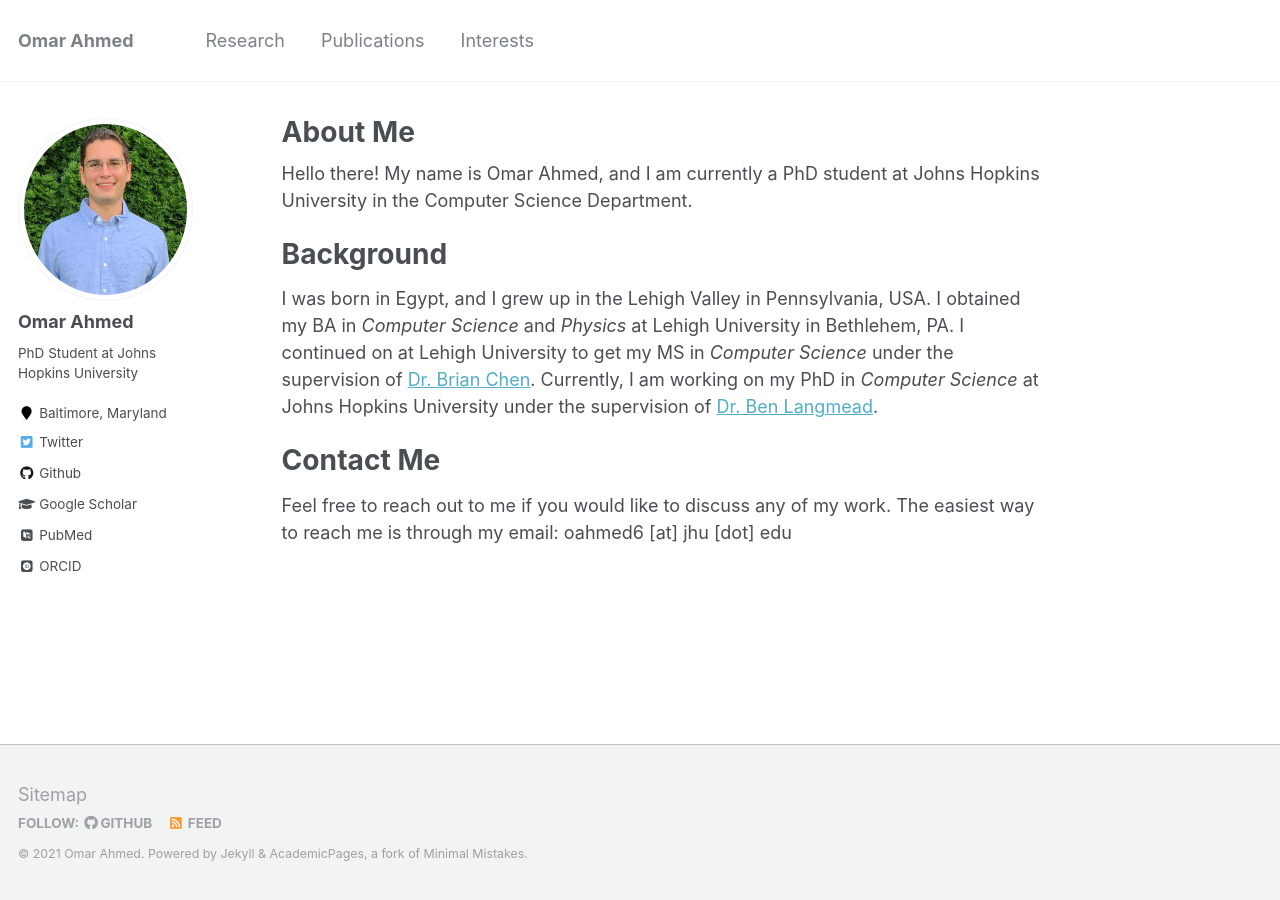
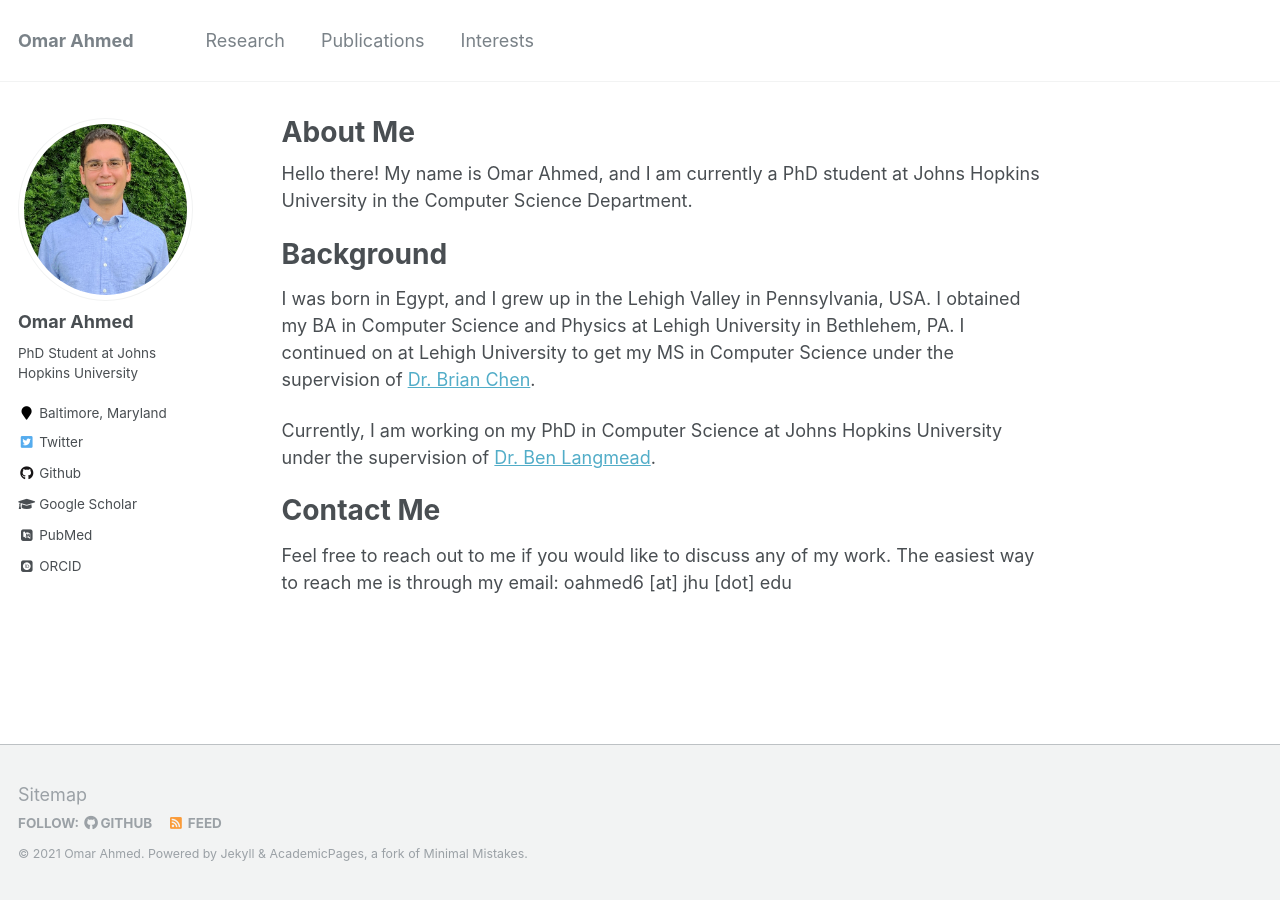
Before and after one commit to oma219/oma219.github.io, a Jekyll site: the page built from _pages/about.md, in a window 1280 px wide. Built offline with Jekyll 4.4.1, drawn with Linux system fonts in a browser that asks for light colours; some web fonts are replaced.

Commit message:
remove italics from subjects

```diff
--- a/_pages/about.md
+++ b/_pages/about.md
@@ -12,7 +12,9 @@
 
 Background
 ======
-I was born in Egypt, and I grew up in the Lehigh Valley in Pennsylvania, USA. I obtained my BA in *Computer Science* and *Physics* at Lehigh University in Bethlehem, PA. I continued on at Lehigh University to get my MS in *Computer Science* under the supervision of [Dr. Brian Chen](http://www.cse.lehigh.edu/~chen/index.htm). Currently, I am working on my PhD in *Computer Science* at Johns Hopkins University under the supervision of [Dr. Ben Langmead](https://langmead-lab.org/).
+I was born in Egypt, and I grew up in the Lehigh Valley in Pennsylvania, USA. I obtained my BA in Computer Science and Physics at Lehigh University in Bethlehem, PA. I continued on at Lehigh University to get my MS in Computer Science under the supervision of [Dr. Brian Chen](http://www.cse.lehigh.edu/~chen/index.htm).
+
+Currently, I am working on my PhD in Computer Science at Johns Hopkins University under the supervision of [Dr. Ben Langmead](https://langmead-lab.org/).
 
 Contact Me
 ======
```
